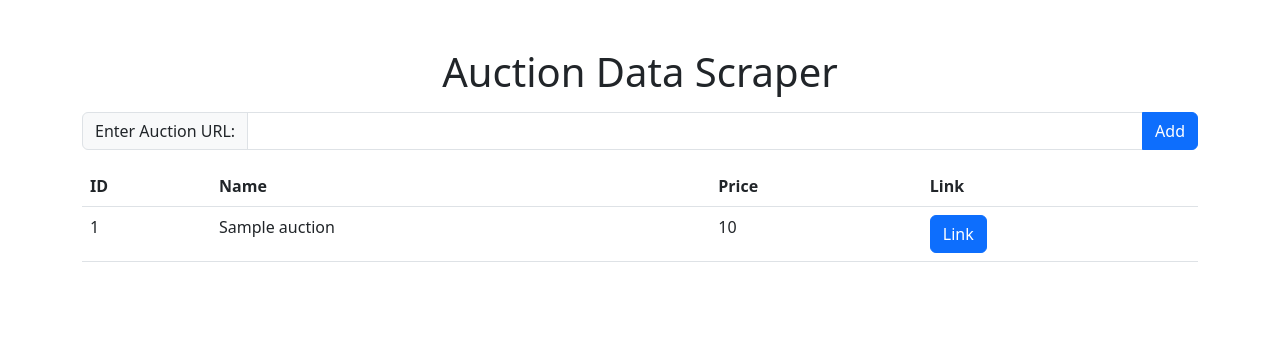
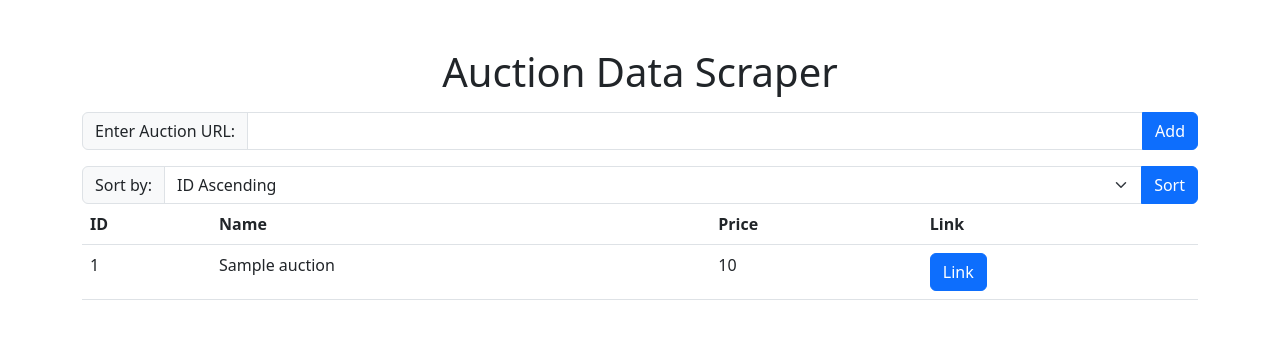
Before and after one commit to P4r1nc3/AllegroScrapper, a Flask app: page / in a window 1280 px wide. Shown: the top 339 px of the page. Run offline with Flask 3, Linux system fonts and the light colour scheme; tables that the repository leaves empty or names only in its code hold one stand-in row (values such as "Sample post").

Commit message:
Implemented sorting functionality

```diff
--- a/app.py
+++ b/app.py
@@ -7,9 +7,20 @@ app = Flask(__name__)
 @app.route('/', methods=['GET', 'POST'])
 def index():
     auction_data = []
+    sort_option = 'id_asc'  # Default sorting option
+
+    sort_options = [
+        ('id_asc', 'ID Ascending'),
+        ('id_desc', 'ID Descending'),
+        ('name_az', 'Name A-Z'),
+        ('name_za', 'Name Z-A'),
+        ('price_low_high', 'Price Low-High'),
+        ('price_high_low', 'Price High-Low'),
+    ]
 
     if request.method == 'POST':
         url = request.form['url']
+        sort_option = request.form['sort_option']  # Update sort_option here
         if url:
             scraper = AuctionScraper()
             name, price = scraper.get_auction_data(url)
@@ -18,9 +29,9 @@ def index():
                 db_manager.insert_auction_data(name, price, url)
 
     db_manager = DatabaseManager()
-    auction_data = db_manager.get_all_auction_data()
+    auction_data = db_manager.get_all_auction_data(sort_option)
 
-    return render_template('index.html', auction_data=auction_data)
+    return render_template('index.html', auction_data=auction_data, sort_options=sort_options, current_sort=sort_option)
 
 if __name__ == '__main__':
     app.run(port=8080, debug=True)
--- a/database.py
+++ b/database.py
@@ -20,8 +20,18 @@ class DatabaseManager:
         self.cursor.execute(insert_query, data)
         self.conn.commit()
 
-    def get_all_auction_data(self):
-        select_query = "SELECT id, name, price, url FROM auctions"
+    def get_all_auction_data(self, sort_option):
+        sort_mapping = {
+            'id_asc': 'ORDER BY id ASC',
+            'id_desc': 'ORDER BY id DESC',
+            'name_az': 'ORDER BY name ASC',
+            'name_za': 'ORDER BY name DESC',
+            'price_low_high': 'ORDER BY price ASC',
+            'price_high_low': 'ORDER BY price DESC',
+        }
+        sort_clause = sort_mapping.get(sort_option, 'ORDER BY id ASC')
+
+        select_query = f"SELECT id, name, price, url FROM auctions {sort_clause}"
         self.cursor.execute(select_query)
         auction_data = [{'id': id, 'name': name, 'price': price, 'url': url} for (id, name, price, url) in self.cursor]
         return auction_data
--- a/templates/index.html
+++ b/templates/index.html
@@ -13,6 +13,19 @@
                 <label for="url" class="input-group-text">Enter Auction URL:</label>
                 <input type="text" id="url" name="url" class="form-control" required>
                 <button type="submit" class="btn btn-primary">Add</button>
+            </div>
+        </form>
+
+        <form method="POST" action="/" class="mt-3">
+            <input type="hidden" name="url" value="">
+            <div class="input-group">
+                <label for="sort_option" class="input-group-text">Sort by:</label>
+                <select id="sort_option" name="sort_option" class="form-select">
+                    {% for option_key, option_label in sort_options %}
+                        <option value="{{ option_key }}" {% if option_key == current_sort %}selected{% endif %}>{{ option_label }}</option>
+                    {% endfor %}
+                </select>
+                <button type="submit" class="btn btn-primary">Sort</button>
             </div>
         </form>
 
```
